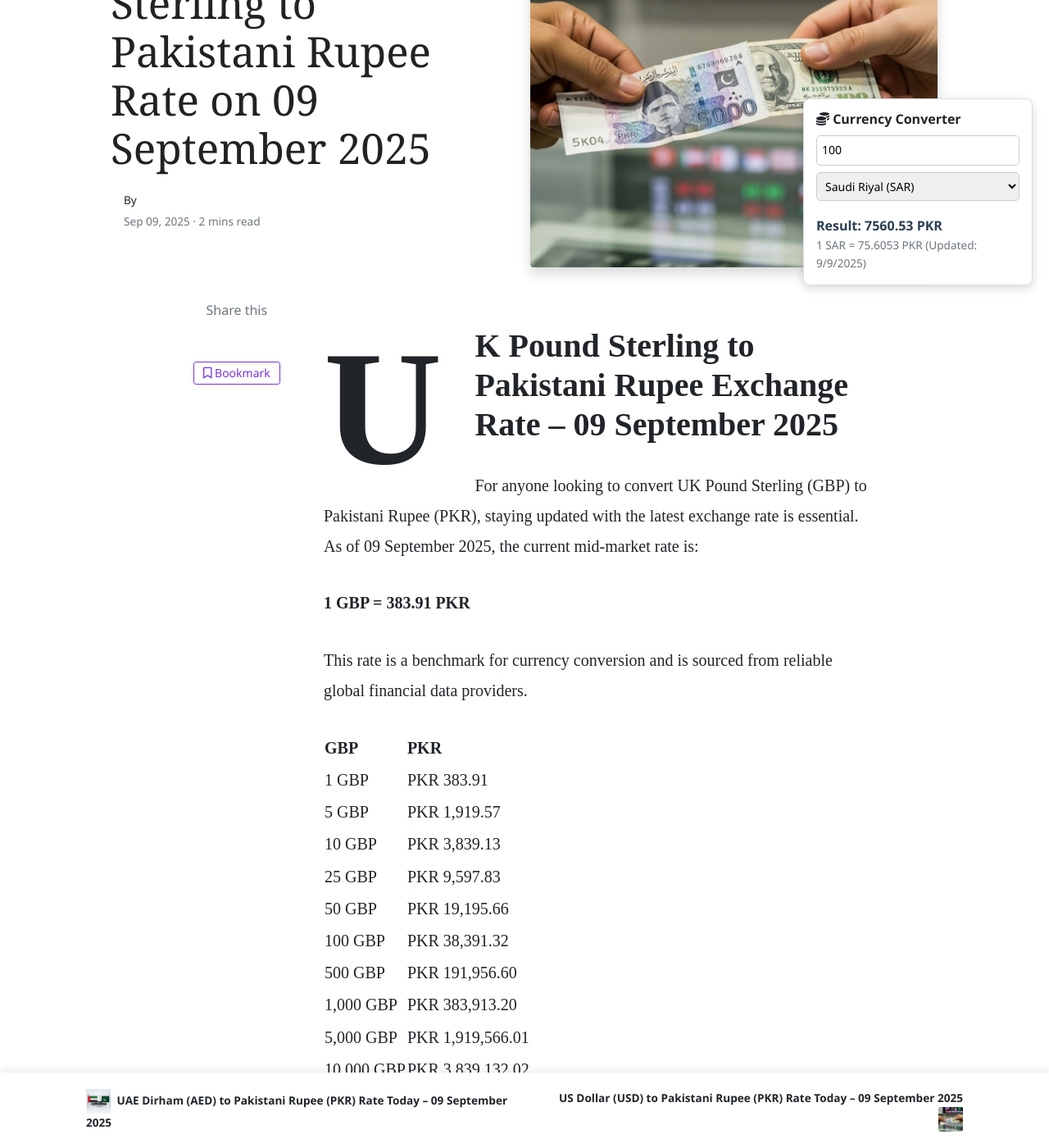
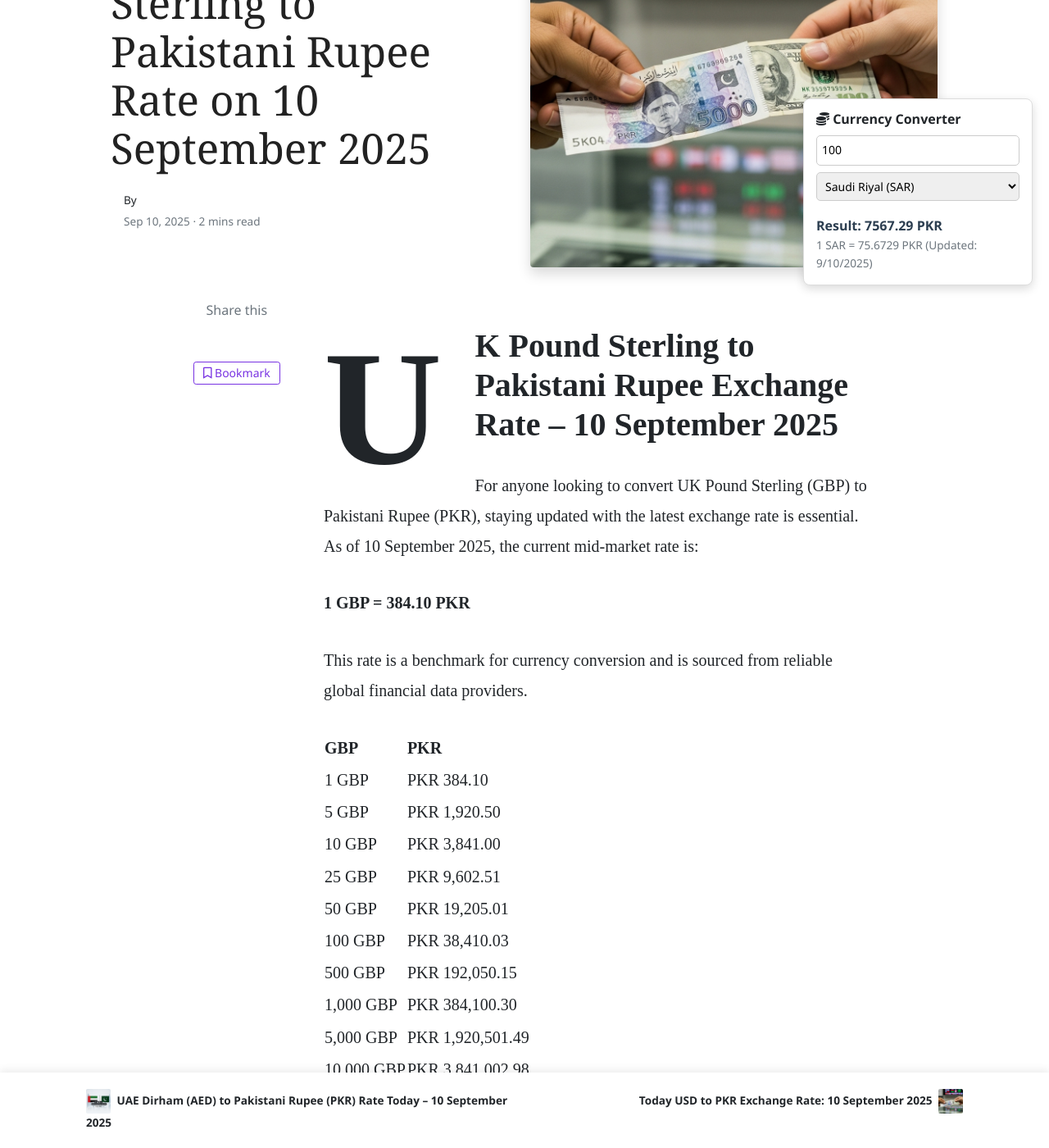
Before and after one commit to mlcom/mlcom.github.io, a Jekyll site: the page built from _posts/2025-09-10-today-uk-pound-sterling-to-pkr-exchange-rate-september-2025-prices-updated-gbp-to-pkr.md, in a window 1280 px wide and 1400 px high, scrolled down 295 px. Shown: the whole window at 82% size. Built offline with Jekyll 4.4.1, drawn with Linux system fonts in a browser that asks for light colours; nearby versions of some CDN libraries; comment, search, counter and statistics services are not loaded; some of the changed text lies outside the part shown.

Commit message:
Automated: Update currency rates and generate daily posts

```diff
--- a/_posts/2025-09-09-today-saudi-riyal-to-pkr-exchange-rate-september-2025-prices-updated-sar-to-pkr.md
+++ b/_posts/2025-09-10-today-saudi-riyal-to-pkr-exchange-rate-september-2025-prices-updated-sar-to-pkr.md
@@ -1,32 +1,32 @@
 ---
 layout: post
-title:  'Saudi Riyal (SAR) to Pakistani Rupee (PKR) Rate Today – 09 September 2025'
+title:  'Today SAR to PKR Exchange Rate: 10 September 2025'
 author: jane
 categories: [ sar-to-pkr ]
 image: assets/images/sar-to-pkr-rate-today.jpg
 tags: ['SAR to PKR', 'Saudi Riyal to Pakistani Rupee', 'today riyal rate in pakistan', 'saudi riyal rate', 'open market riyal rate']
 ---
 
-# Saudi Riyal to Pakistani Rupee Exchange Rate – 09 September 2025
+# Saudi Riyal to Pakistani Rupee Exchange Rate – 10 September 2025
 
-For anyone looking to convert Saudi Riyal (SAR) to Pakistani Rupee (PKR), staying updated with the latest exchange rate is essential. As of 09 September 2025, the current mid-market rate is:
+For anyone looking to convert Saudi Riyal (SAR) to Pakistani Rupee (PKR), staying updated with the latest exchange rate is essential. As of 10 September 2025, the current mid-market rate is:
 
-**1 SAR = 75.61 PKR**
+**1 SAR = 75.67 PKR**
 
 This rate is a benchmark for currency conversion and is sourced from reliable global financial data providers.
 
 | SAR | PKR |
 | --- | --- |
-| 1 SAR | PKR 75.61 |
-| 5 SAR | PKR 378.03 |
-| 10 SAR | PKR 756.05 |
-| 25 SAR | PKR 1,890.13 |
-| 50 SAR | PKR 3,780.27 |
-| 100 SAR | PKR 7,560.53 |
-| 500 SAR | PKR 37,802.65 |
-| 1,000 SAR | PKR 75,605.31 |
-| 5,000 SAR | PKR 378,026.53 |
-| 10,000 SAR | PKR 756,053.07 |
+| 1 SAR | PKR 75.67 |
+| 5 SAR | PKR 378.36 |
+| 10 SAR | PKR 756.73 |
+| 25 SAR | PKR 1,891.82 |
+| 50 SAR | PKR 3,783.64 |
+| 100 SAR | PKR 7,567.29 |
+| 500 SAR | PKR 37,836.44 |
+| 1,000 SAR | PKR 75,672.88 |
+| 5,000 SAR | PKR 378,364.40 |
+| 10,000 SAR | PKR 756,728.80 |
 
 
 ## Understanding Exchange Rate Fluctuations
--- a/_posts/2025-09-09-today-uk-pound-sterling-to-pkr-exchange-rate-september-2025-prices-updated-gbp-to-pkr.md
+++ b/_posts/2025-09-10-today-uk-pound-sterling-to-pkr-exchange-rate-september-2025-prices-updated-gbp-to-pkr.md
@@ -1,32 +1,32 @@
 ---
 layout: post
-title:  'Live UK Pound Sterling to Pakistani Rupee Rate on 09 September 2025'
+title:  'Live UK Pound Sterling to Pakistani Rupee Rate on 10 September 2025'
 author: john
 categories: [ gbp-to-pkr ]
 image: assets/images/usd-to-pkr-rate-today.jpg
 tags: ['GBP to PKR', 'UK Pound to Pakistani Rupee', 'pound rate in pakistan', 'great britain pound to pkr', 'uk to pakistan money transfer']
 ---
 
-# UK Pound Sterling to Pakistani Rupee Exchange Rate – 09 September 2025
+# UK Pound Sterling to Pakistani Rupee Exchange Rate – 10 September 2025
 
-For anyone looking to convert UK Pound Sterling (GBP) to Pakistani Rupee (PKR), staying updated with the latest exchange rate is essential. As of 09 September 2025, the current mid-market rate is:
+For anyone looking to convert UK Pound Sterling (GBP) to Pakistani Rupee (PKR), staying updated with the latest exchange rate is essential. As of 10 September 2025, the current mid-market rate is:
 
-**1 GBP = 383.91 PKR**
+**1 GBP = 384.10 PKR**
 
 This rate is a benchmark for currency conversion and is sourced from reliable global financial data providers.
 
 | GBP | PKR |
 | --- | --- |
-| 1 GBP | PKR 383.91 |
-| 5 GBP | PKR 1,919.57 |
-| 10 GBP | PKR 3,839.13 |
-| 25 GBP | PKR 9,597.83 |
-| 50 GBP | PKR 19,195.66 |
-| 100 GBP | PKR 38,391.32 |
-| 500 GBP | PKR 191,956.60 |
-| 1,000 GBP | PKR 383,913.20 |
-| 5,000 GBP | PKR 1,919,566.01 |
-| 10,000 GBP | PKR 3,839,132.02 |
+| 1 GBP | PKR 384.10 |
+| 5 GBP | PKR 1,920.50 |
+| 10 GBP | PKR 3,841.00 |
+| 25 GBP | PKR 9,602.51 |
+| 50 GBP | PKR 19,205.01 |
+| 100 GBP | PKR 38,410.03 |
+| 500 GBP | PKR 192,050.15 |
+| 1,000 GBP | PKR 384,100.30 |
+| 5,000 GBP | PKR 1,920,501.49 |
+| 10,000 GBP | PKR 3,841,002.98 |
 
 
 ## Understanding Exchange Rate Fluctuations
@@ -45,7 +45,7 @@ This depends on your personal needs. If the Pound is currently strong against th
 
 ### How much is 100 Pounds in Pakistani Rupees?
 
-Based on the live mid-market rate, 100 UK Pound Sterling equals **383,913.20** Pakistani Rupees. The final amount may vary based on the service provider's rate and fees.
+Based on the live mid-market rate, 100 UK Pound Sterling equals **384,100.30** Pakistani Rupees. The final amount may vary based on the service provider's rate and fees.
 
 
 
--- a/_posts/2025-09-09-today-us-dollar-to-pkr-exchange-rate-september-2025-prices-updated-usd-to-pkr.md
+++ b/_posts/2025-09-10-today-us-dollar-to-pkr-exchange-rate-september-2025-prices-updated-usd-to-pkr.md
@@ -1,32 +1,32 @@
 ---
 layout: post
-title:  'US Dollar (USD) to Pakistani Rupee (PKR) Rate Today – 09 September 2025'
+title:  'Today USD to PKR Exchange Rate: 10 September 2025'
 author: jane
 categories: [ usd-to-pkr ]
 image: assets/images/usd-to-pkr-rate-today.jpg
 tags: ['USD to PKR', 'US Dollar to Pakistani Rupee', 'dollar rate in pakistan', 'today dollar rate open market', 'usa to pakistan dollar rate']
 ---
 
-# US Dollar to Pakistani Rupee Exchange Rate – 09 September 2025
+# US Dollar to Pakistani Rupee Exchange Rate – 10 September 2025
 
-For anyone looking to convert US Dollar (USD) to Pakistani Rupee (PKR), staying updated with the latest exchange rate is essential. As of 09 September 2025, the current mid-market rate is:
+For anyone looking to convert US Dollar (USD) to Pakistani Rupee (PKR), staying updated with the latest exchange rate is essential. As of 10 September 2025, the current mid-market rate is:
 
-**1 USD = 283.52 PKR**
+**1 USD = 283.77 PKR**
 
 This rate is a benchmark for currency conversion and is sourced from reliable global financial data providers.
 
 | USD | PKR |
 | --- | --- |
-| 1 USD | PKR 283.52 |
-| 5 USD | PKR 1,417.60 |
-| 10 USD | PKR 2,835.20 |
-| 25 USD | PKR 7,088.00 |
-| 50 USD | PKR 14,176.00 |
-| 100 USD | PKR 28,351.99 |
-| 500 USD | PKR 141,759.95 |
-| 1,000 USD | PKR 283,519.90 |
-| 5,000 USD | PKR 1,417,599.50 |
-| 10,000 USD | PKR 2,835,199.00 |
+| 1 USD | PKR 283.77 |
+| 5 USD | PKR 1,418.87 |
+| 10 USD | PKR 2,837.73 |
+| 25 USD | PKR 7,094.33 |
+| 50 USD | PKR 14,188.67 |
+| 100 USD | PKR 28,377.33 |
+| 500 USD | PKR 141,886.65 |
+| 1,000 USD | PKR 283,773.30 |
+| 5,000 USD | PKR 1,418,866.50 |
+| 10,000 USD | PKR 2,837,733.00 |
 
 
 ## Understanding Exchange Rate Fluctuations
@@ -45,7 +45,7 @@ The SBP manages the exchange rate to ensure stability. While Pakistan officially
 
 ### How much is 100 US Dollars in Pakistani Rupees today?
 
-At today's interbank exchange rate, 100 US Dollars is worth **283,519.90** Pakistani Rupees. Please note that remittance services and banks will offer their own rates for the transaction.
+At today's interbank exchange rate, 100 US Dollars is worth **283,773.30** Pakistani Rupees. Please note that remittance services and banks will offer their own rates for the transaction.
 
 
 
```
Also changed, not shown: other parts of _posts/2025-09-10-today-saudi-riyal-to-pkr-exchange-rate-september-2025-prices-updated-sar-to-pkr.md (+1 -1 lines), _data/rates.yml (+141 -141 lines), _posts/2025-09-10-today-uae-dirham-to-pkr-exchange-rate-september-2025-prices-updated-aed-to-pkr.md (renamed from _posts/2025-09-09-today-uae-dirham-to-pkr-exchange-rate-september-2025-prices-updated-aed-to-pkr.md, +15 -15 lines).
